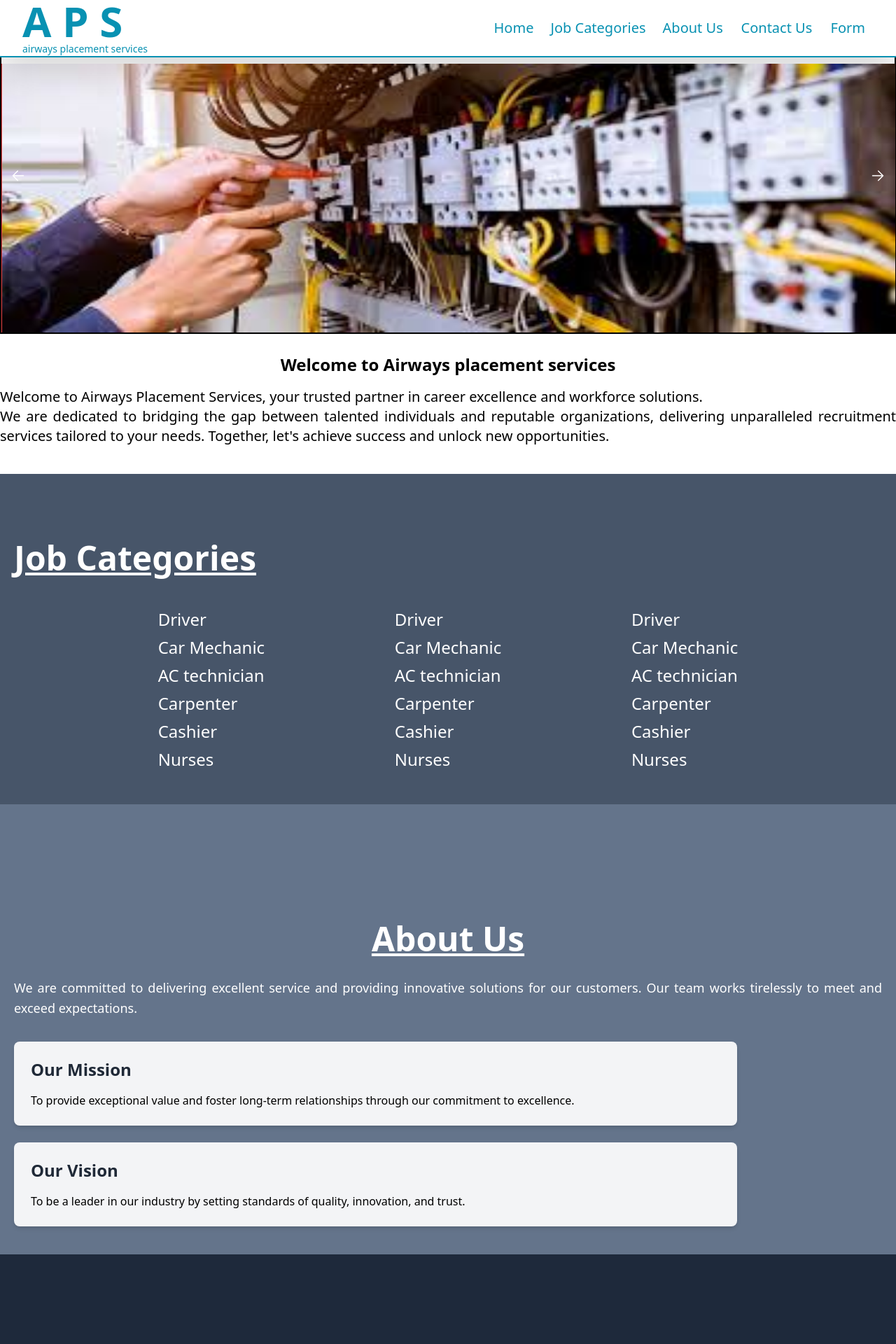
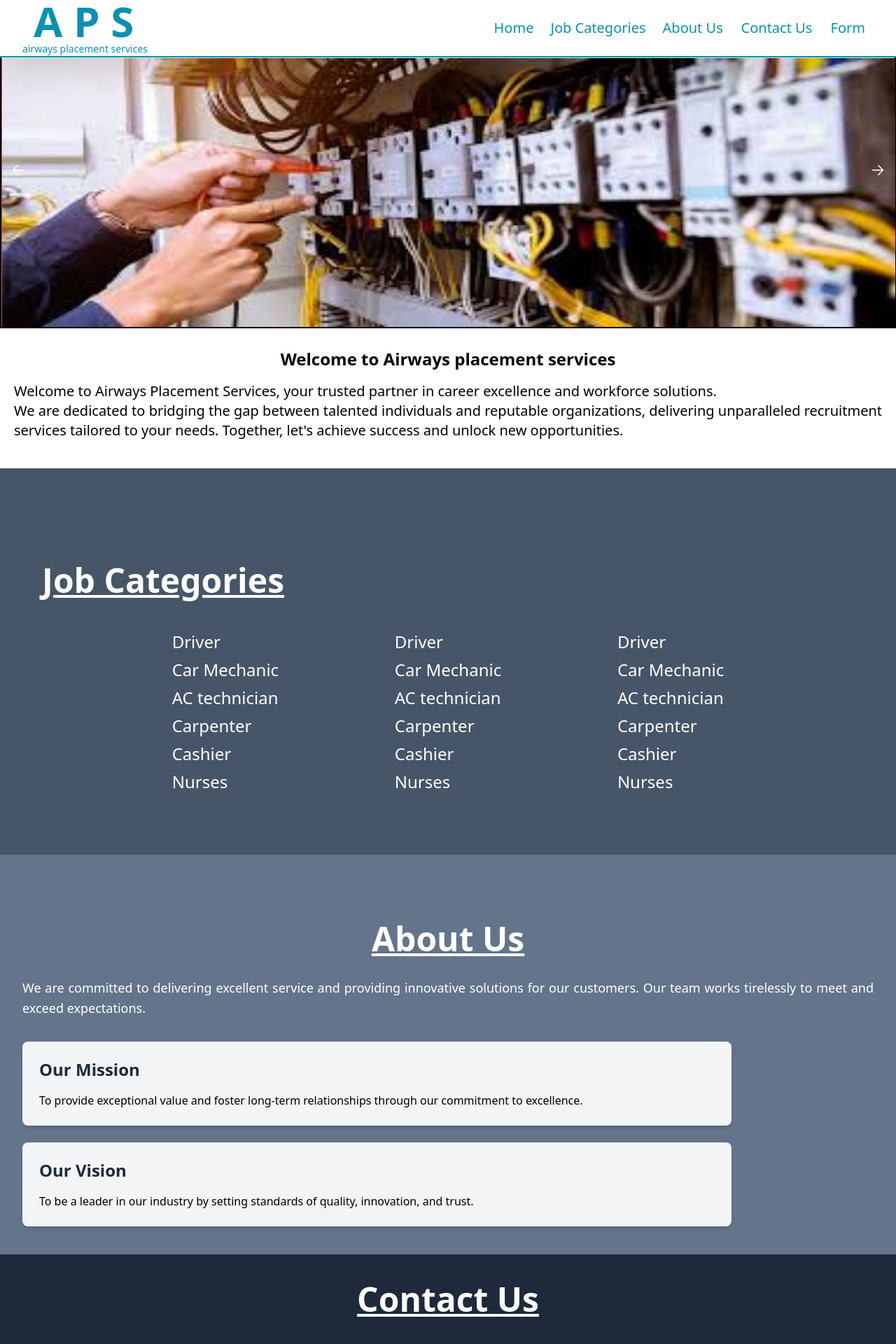
Before and after one commit to jackhack2002/airwayplacementservices, an Angular app: page / in a window 1280 px wide. Shown: the top 1920 px of the page at 70% size. Built offline with nearby package versions, Linux system fonts and the light colour scheme.

Commit message:
minor fix

```diff
--- a/src/app/aboutus/aboutus.component.html
+++ b/src/app/aboutus/aboutus.component.html
@@ -1,5 +1,5 @@
-<div id="aboutus" class="h-fit p-10 bg-slate-500 flex px-5 flex-col text-justify">
-     <h1 class="pt-32 text-5xl font-semibold  text-center text-white underline">About Us</h1>
+<div id="aboutus" class="h-fit  bg-slate-500 flex p-8 pb-10 flex-col text-justify">
+     <h1 class="pt-16 text-5xl font-semibold  text-center text-white underline">About Us</h1>
 
      <div class=" my-8 text-lg leading-relaxed text-white">
           <p>We are committed to delivering excellent service and providing innovative solutions for our customers. Our team works tirelessly to meet and exceed expectations.</p>
--- a/src/app/category/category.component.html
+++ b/src/app/category/category.component.html
@@ -1,4 +1,4 @@
-<div id="categories" class="h-fit bg-slate-600">
+<div id="categories" class="h-fit p-10 bg-slate-600">
      <h1 class="pt-24 text-5xl font-semibold ml-5 text-white underline">Job Categories</h1>
      <div class="w-full h-fit p-10 flex-col flex sm:flex-row justify-evenly">
           <ul class="text-2xl text-white justify-evenly flex-col">
--- a/src/app/contactus/contactus.component.html
+++ b/src/app/contactus/contactus.component.html
@@ -1,5 +1,5 @@
-<div id="contactus" class="h-fit p-10 bg-slate-800">
-     <h1 class="pt-32 text-5xl font-semibold text-center text-white underline">Contact Us</h1>
+<div id="contactus" class="h-fit pb-16 bg-slate-800">
+     <h1 class="pt-10 text-5xl font-semibold text-center text-white underline">Contact Us</h1>
      <div class="flex sm:flex-row flex-col pt-14 mx-20">
           <div class="w-full text-white h-96 ">
                <h1 class="mx-20 mt-10 text-xl font-semibold">How can we Help you ?</h1>
--- a/src/app/home/home.component.html
+++ b/src/app/home/home.component.html
@@ -1,6 +1,6 @@
 
 <div id="home" class="h-fit py-10 w-full">
-     <div class="border-2 border-black pt-12 h-3/4">
+     <div class="border-2 border-black pt-10 h-full">
           <app-carousel class="h-2/3"></app-carousel>
      </div>
 
@@ -8,7 +8,7 @@
 
 
           <h1 class="text-2xl font-semibold text-center pt-7">Welcome to Airways placement services</h1>
-          <h5 class="pt-4 text-xl text-justify mx-auto textIntent">Welcome to Airways Placement Services, your trusted
+          <h5 class="pt-4 px-5 text-xl text-justify mx-auto textIntent">Welcome to Airways Placement Services, your trusted
                partner in career excellence and workforce solutions.<span class="sm:flex hidden">We are dedicated to
                     bridging the gap between talented individuals and reputable organizations, delivering unparalleled
                     recruitment services tailored to your needs. Together, let's achieve success and unlock new
--- a/src/app/nav/nav.component.html
+++ b/src/app/nav/nav.component.html
@@ -2,7 +2,7 @@
   class="fixed flex flex-row justify-between w-full h-auto bg-white border-b-2 drop-shadow-2xl border-cyan-600 px-4 sm:px-8 z-50">
   <a href="#" class="flex items-center space-x-2">
     <div class="flex flex-col">
-      <div class="text-4xl sm:text-6xl font-semibold text-cyan-600">A P S</div>
+      <div class="text-4xl pl-4 sm:text-6xl font-semibold text-cyan-600">A P S</div>
       <div class="text-sm sm:text-md text-cyan-600 w-auto">
         airways placement services
       </div>
```
